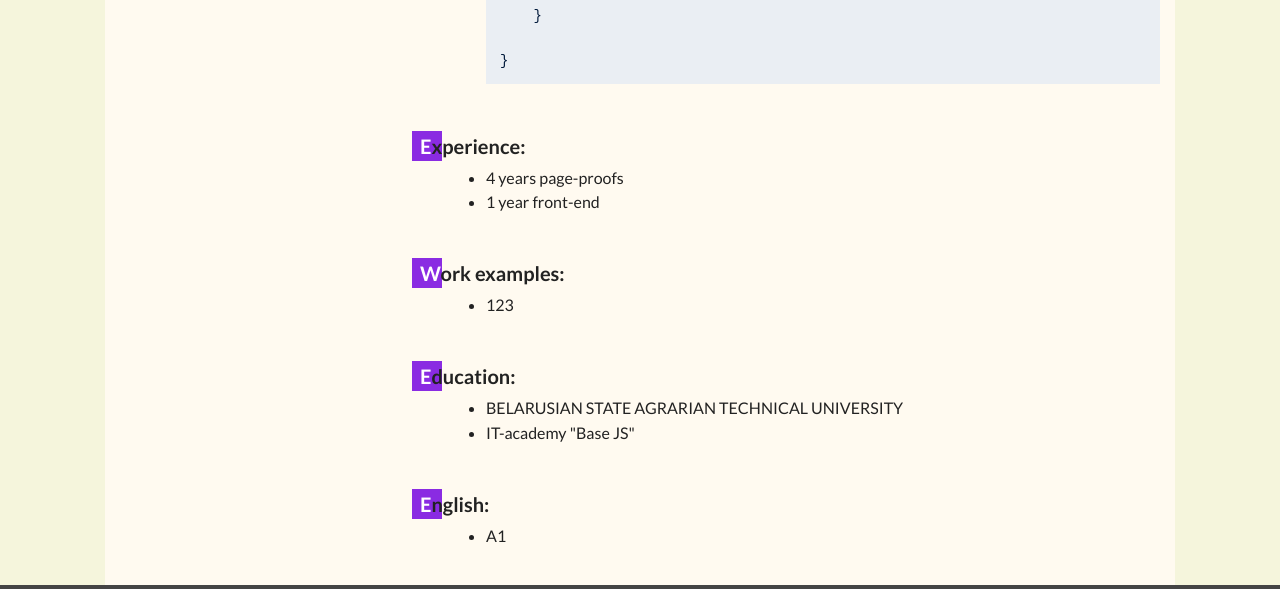
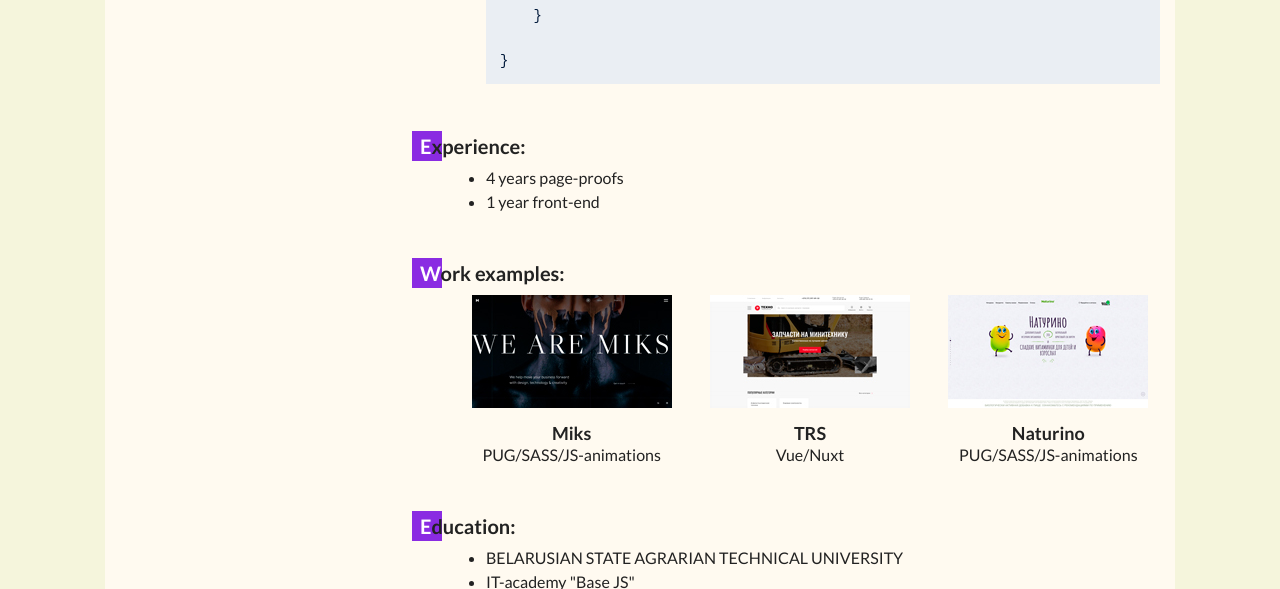
Before and after one commit to Ferym26/rsschool-cv, a plain HTML site: page index.html in a window 1280 px wide. Shown: the part 1074-1663 px from the top of the page. Drawn offline with nearby package versions, Linux system fonts and the light colour scheme.

Commit message:
feat: add examples

```diff
--- a/index.html
+++ b/index.html
@@ -125,8 +125,34 @@
 						<section class="cv-section" id='examples'>
 							<h3 class="cv-section__title">Work examples:</h3>
 							<div class="cv-section__body">
-								<ul class="list">
-									<li class="list__item">123</li>
+								<ul class="cv-exmpl-list">
+									<li class="cv-exmpl-item">
+										<figure class="cv-exmpl-item__fig">
+											<img class='cv-exmpl-item__pic' src="images/miks-soft.jpg" alt="image">
+											<figcaption class="cv-exmpl-item__descr">
+												<a class="cv-exmpl-item__title" href='https://miks-soft.com/' target='_blank'>Miks</a>
+												<p class="cv-exmpl-item__text">PUG/SASS/JS-animations</p>
+											</figcaption>
+										</figure>
+									</li>
+									<li class="cv-exmpl-item">
+										<figure class="cv-exmpl-item__fig">
+											<img class='cv-exmpl-item__pic' src="images/trs.jpg" alt="image">
+											<figcaption class="cv-exmpl-item__descr">
+												<a class="cv-exmpl-item__title" href='https://trs.by/' target='_blank'>TRS</a>
+												<p class="cv-exmpl-item__text">Vue/Nuxt</p>
+											</figcaption>
+										</figure>
+									</li>
+									<li class="cv-exmpl-item">
+										<figure class="cv-exmpl-item__fig">
+											<img class='cv-exmpl-item__pic' src="images/naturino.jpg" alt="image">
+											<figcaption class="cv-exmpl-item__descr">
+												<a class="cv-exmpl-item__title" href='https://naturino.by/' target='_blank'>Naturino</a>
+												<p class="cv-exmpl-item__text">PUG/SASS/JS-animations</p>
+											</figcaption>
+										</figure>
+									</li>
 								</ul>
 							</div>
 						</section>
@@ -143,7 +169,7 @@
 							<h3 class="cv-section__title">English:</h3>
 							<div class="cv-section__body">
 								<ul class="list">
-									<li class="list__item">A1</li>
+									<li class="list__item">A2</li>
 								</ul>
 							</div>
 						</section>
--- a/js/script.js
+++ b/js/script.js
@@ -47,7 +47,7 @@ const log = () => {
 		},
 		{
 			task: 'CV содержит изображения-ссылки на выполненные вами проекты. При клике по изображению страница проекта открывается в новой вкладке. У каждого проекта есть название, небольшое описание, указан перечень используемых технологий.',
-			value: 0,
+			value: 10,
 		},
 		{
 			task: 'CV выполнено на английском языке',
--- a/src/scss/_main.sass
+++ b/src/scss/_main.sass
@@ -396,3 +396,46 @@ body
 		@for $i from 1 through 7
 			&:nth-child(#{$i})
 				transition-delay: $i * 0.05s
+
+.cv-exmpl-list
+	display: grid
+	grid-template-columns: 1fr 1fr 1fr
+	grid-template-rows: auto
+	grid-gap: 15px
+	margin-top: 30px
+
+	+media($md)
+		grid-template-columns: 1fr
+		grid-gap: 30px
+
+.cv-exmpl-item
+	position: relative
+	width: 100%
+	z-index: 10
+
+	&__pic
+		margin: 0 auto
+
+	&__descr
+		margin: 15px 0 0
+		text-align: center
+
+	&__title
+		font-size: 18px
+		font-weight: 700
+		text-decoration: none
+		color: var(--color-text)
+
+		&:before
+			content: ''
+			position: absolute
+			display: block
+			top: 0
+			right: 0
+			bottom: 0
+			left: 0
+			width: 100%
+			height: 100%
+			z-index: 15
+
+	&__text
--- a/src/scss/_variables.scss
+++ b/src/scss/_variables.scss
@@ -11,3 +11,4 @@ $font-main:			'Lato', sans-serif;
 
 //Grid
 $lg:				1200px;
+$md:				768px;
```
Also changed, not shown: css/style.css, images/miks-soft.jpg (added), images/naturino.jpg (added), images/trs.jpg (added), 1 other file.
